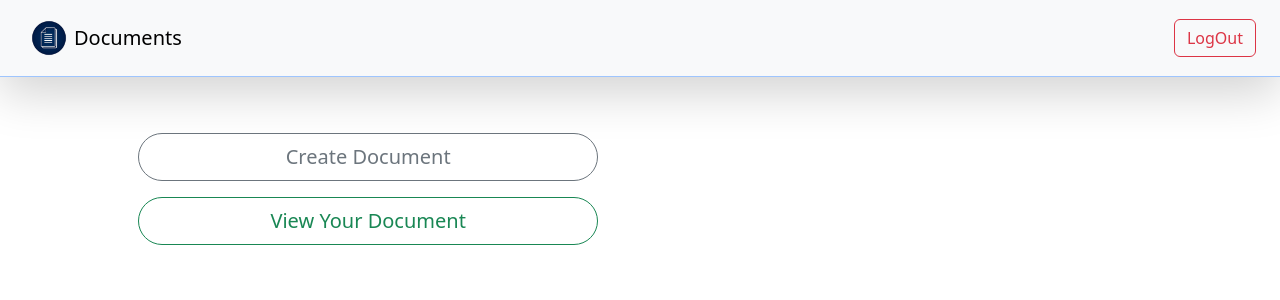
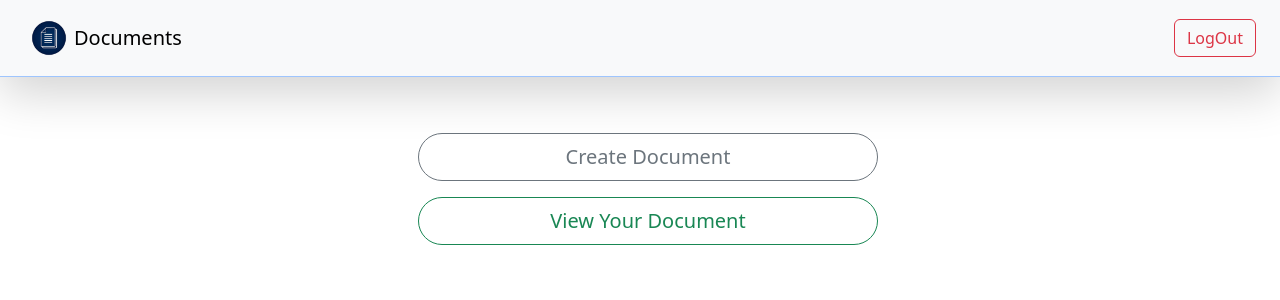
Before and after one commit to Deepika3345/doc-task, a React (Vite) app in the folder frontend/: page / in a window 1280 px wide. Shown: the top 300 px of the page. Built offline with nearby package versions, Linux system fonts and the light colour scheme; sample sign-in values are in the browser's storage.

Commit message:
ui change

```diff
--- a/frontend/src/components/Home.jsx
+++ b/frontend/src/components/Home.jsx
@@ -4,7 +4,7 @@
 const Home = () => {
   return (
     // <div className="box p-5 d-flex justify-content-center align-items-center ">
-    <div className="container d-flex  align-items-center flex-row">
+    <div className="container d-flex justify-content-center align-items-center flex-row">
 
       <div className="text-area  p-5 ">
         <span>
```
